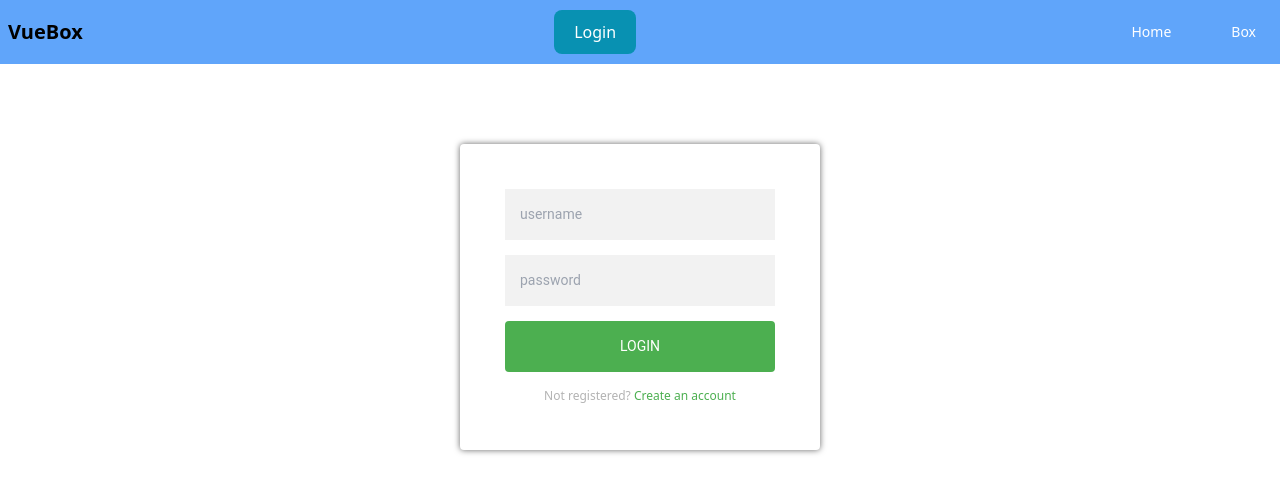
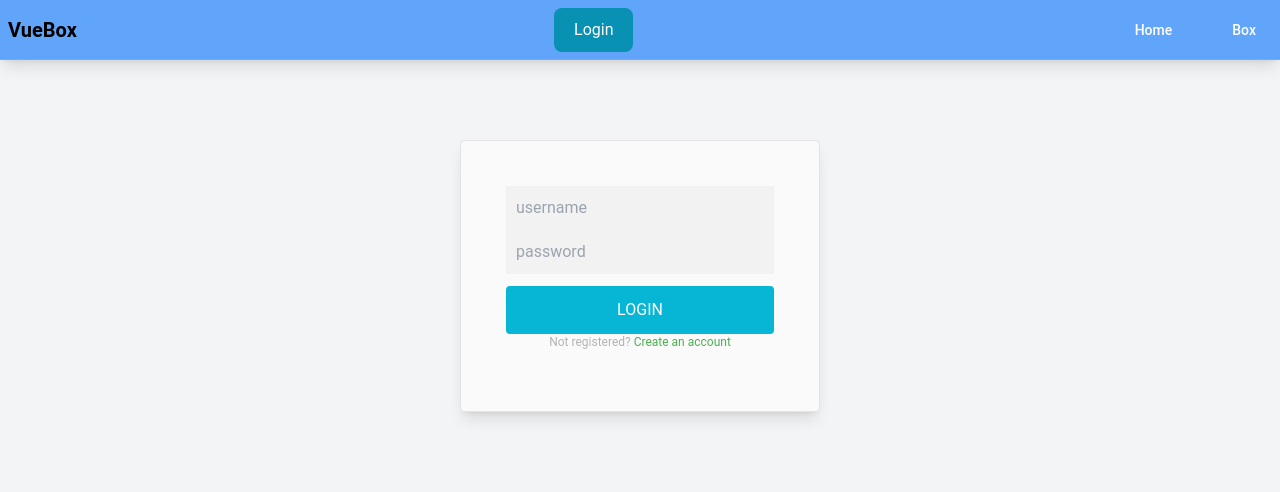
Before and after one commit to vince115/vuebox, a Vue app: page /vuebox/login in a window 1280 px wide. Shown: the top 492 px of the page. Built offline with nearby package versions, Linux system fonts and the light colour scheme.

Commit message:
refine login

```diff
--- a/package.json
+++ b/package.json
@@ -12,7 +12,8 @@
     "@vueuse/core": "^8.2.6",
     "pinia": "^2.0.13",
     "vue": "^3.2.25",
-    "vue-router": "^4.0.14"
+    "vue-router": "^4.0.14",
+    "vuetify": "3.0.0-beta.1"
   },
   "devDependencies": {
     "@vitejs/plugin-vue": "^2.3.1",
--- a/src/App.vue
+++ b/src/App.vue
@@ -12,13 +12,20 @@ const authStore = useAuthStore()
   <Navigation msg="Hello Vue 3 + TypeScript + Vite" />
   <div v-show="authStore.getIsLogin"> x: {{ boxStore.xyPosition.x.x}}, y: {{ boxStore.xyPosition.y.y}}</div>
 
-
   <!-- <div id="nav">
     <router-link to="/">Home</router-link> |
     <router-link to="/box">Box</router-link> |
     <router-link to="/user">User</router-link> |
     <router-link to="/test">Test</router-link>
   </div>-->
-  <router-view/>
+
+  <router-view />
 
 </template>
+
+<style>
+body{
+  @apply bg-gray-100 justify-center;
+
+}
+</style>
--- a/src/api/api.ts
+++ b/src/api/api.ts
@@ -5,7 +5,7 @@ import { useAuthStore } from "../store/auth";
 
 
 const service = axios.create({
-    baseURL: 'http://locahost:3000',
+    baseURL: 'http://locahost:3000/api',
     headers: {
         'Content-Type': 'application/json'
     },
--- a/src/api/auth.ts
+++ b/src/api/auth.ts
@@ -2,7 +2,7 @@ import apiService from '../api/api';
 export const apiAuth = (data:any) => {
     console.log(777)
     apiService({
-        url: "api/login",
+        url: "/login",
         method: "post",
         data,
     })
--- a/src/components/Navbar.vue
+++ b/src/components/Navbar.vue
@@ -10,15 +10,13 @@ export default defineComponent({
   setup() {
     let token = localStorage.getItem("token");
     const router = useRouter();
-
-    console.log("onNavLoad");
+    //console.log("onNavLoad");
 
     const authStore = useAuthStore();
     console.log('authStore', authStore);
     console.log('authStore.isLogin', authStore.isLogin);
 
     const onLogout = async() => {
-
       console.log("onLogout");
       try{
           await useAuthStore().Logout();
@@ -67,11 +65,14 @@ export default defineComponent({
 
 <style>
 .nav-navbar {
-  @apply bg-white
-    border-gray-200
+  @apply bg-blue-400
+    shadow-lg
+    border-b-[1px]
+    border-gray-400
     px-2
-    py-2.5
-    bg-blue-400;
+    py-2
+    h-[60px];
+
 }
 .nav-container {
   @apply container
--- a/src/main.ts
+++ b/src/main.ts
@@ -3,11 +3,22 @@ import App from './App.vue'
 import router from './router'
 import store from './store'
 import './global.scss'
+import 'vuetify/styles'
+import { createVuetify } from 'vuetify'
+import * as components from 'vuetify/components'
+import * as directives from 'vuetify/directives'
+
 import { worker } from './mocks/browser'
+
+const app = createApp(App)
+const vuetify = createVuetify({
+    components,
+    directives,
+})
 
 if (process.env.NODE_ENV === 'development') {
     //const { worker } = require('./mocks/browser')
     worker.start()
 }
 
-createApp(App).use(store).use(router).mount('#app')
+app.use(store).use(router).use(vuetify).mount('#app')
--- a/src/mocks/handlers.ts
+++ b/src/mocks/handlers.ts
@@ -12,14 +12,10 @@ export const handlers = [
   }),
 
   rest.post('api/login', (req, res, ctx) => {
-
     const userInfo = JSON.parse(JSON.stringify(req.body))
-    const { username, password } = userInfo
     console.log(999)
     console.log('userInfo',userInfo)
-    console.log('username',username)
-    console.log('password',password)
-        if (username == 'abc@gmail.com' && password == 'Abc1234'){
+        if (userInfo.username.value == 'abc@gmail.com' && userInfo.password.value == 'Abc1234'){
            console.log('帳密吻合');
            return res(
             ctx.status(200),
@@ -31,8 +27,6 @@ export const handlers = [
             }),
 
           )
-        }else if(username == '' || password == ''){
-          alert('帳密為空，請重新輸入');
         }else{
           return res(
             ctx.status(400),
@@ -40,7 +34,9 @@ export const handlers = [
               code: 30001,
               msg:'帳號不存在或密碼錯誤，請重新輸入。',
             }),
+
           )
+
 
         }
   }),
--- a/src/store/auth.ts
+++ b/src/store/auth.ts
@@ -7,8 +7,8 @@ export const useAuthStore = defineStore({
   state: () => {
     return {
         token: null,
-        username: '',
-        password: '',
+        username: { value: '', msg: '' },
+        password: { value: '', msg: '' },
         isLogin: false
     }
   },
@@ -26,23 +26,31 @@ export const useAuthStore = defineStore({
   },
   actions: {
     async toLogin(params:any){
-      console.log(622);
+      console.log(611)
       //get
-      await axios.get('api');
-
+      try{
+        console.log(612)
+        await axios.get('api')
+      }
+      catch(error){
+        console.log(614)
+        console.log(error)
+      }
       //post
-      //await apiAuth(params);
-      console.log('params',params);
+      try{
         const axiosResponse = await axios.post('api/login', params)
         // // // let myparams = JSON.parse(JSON.stringify(params))
         // // // console.log('params.username',myparams.username)
         if (axiosResponse){
-      // // const token = `${axiosResponse.token}`;
-      // //   console.log('axiosResponse',axiosResponse);
-      // //   console.log('axiosResponse.isLogin',axiosResponse.data.isLogin);
             localStorage.setItem("token",'Bearer ohmytoken');
             this.isLogin = axiosResponse.data.isLogin
           }
+      }
+      catch(error){
+        console.log(401)
+        console.log(error);
+      }
+
     },
 
     async Logout(){
@@ -59,9 +67,9 @@ export const useAuthStore = defineStore({
     //   this.user = (await axios.get("api/me")).data;
     //   this.loggedIn = true;
     // },
-    setIsLogin(state:any) {
-      this.state = state
-    }
+    // setIsLogin(state:any) {
+    //   this.state = state
+    // }
 
 
   }
--- a/src/views/Login.vue
+++ b/src/views/Login.vue
@@ -2,24 +2,30 @@
 import { ref, reactive } from "vue"
 import { useRouter } from 'vue-router'
 import { useAuthStore } from '../store/auth'
+// import { nextTick } from 'vue'
 import { reg_email, reg_pwd } from "../utils/validate"
 
-// const form = ref({});
 const loading = ref(false);
 const router = useRouter();
-const userInfo = JSON.parse(JSON.stringify(reactive({ username:'',password:'' })))
+
+const userInfo = JSON.parse(JSON.stringify(reactive({
+  username: { value: '', msg: '' },
+  password: { value: '', msg: '' }
+})))
+
+
 const onValidate = (userInfo:any, key:string) => {
 
-  let checkEmail = reg_email(userInfo.username)
-  let checkPWD = reg_pwd(userInfo.password)
+  let checkEmail = reg_email(userInfo.username.value)
+  let checkPWD = reg_pwd(userInfo.password.value)
   const arr =[checkEmail, checkPWD]
   // 驗證未通過則顯示msg內的訊息
   switch (key) {
     case 'email':
-          checkEmail == true ? userInfo.username = userInfo.username : userInfo.username = 'Email格式錯誤或未輸入'
+          checkEmail == true ? userInfo.username.msg = '' : userInfo.username.msg = 'Email格式錯誤或未輸入'
           break
     case 'pwd':
-          checkPWD == true ? userInfo.password = userInfo.password : userInfo.password = '密碼格式錯誤或未輸入'
+          checkPWD == true ? userInfo.password.msg = '' : userInfo.password.msg = '密碼格式錯誤或未輸入'
           break
   }
   let result = arr.find((item) => {
@@ -30,17 +36,18 @@ const onValidate = (userInfo:any, key:string) => {
 
 }
 
-const onLogin = async(userInfo:object)=>{
-  console.log('userInfo',userInfo)
+const onLogin = async(userInfo:any)=>{
+  console.log(111)
   loading.value = true;
   try{
     await useAuthStore().toLogin(userInfo)
-    console.log(111)
+    console.log(123)
+    router.push({ name: "Home" });
   }catch(error){
-    console.log(404)
-  //
+    console.log(104)
+    return error
   }
-   router.push({ name: "Home" });
+
 }
 
 
@@ -49,8 +56,14 @@ const onLogin = async(userInfo:object)=>{
 <template>
   <div class="login">
   <form @submit.prevent="onLogin(userInfo)" class="form">
-    <input type="text" id="username" placeholder="username" v-model="userInfo.username" @change="onValidate(userInfo, 'email')" autocomplete="username"/>
-    <input type="password" id="password" placeholder="password" v-model="userInfo.password" @change="onValidate(userInfo, 'pwd')" autocomplete="current-password" />
+    <input type="text" id="username" placeholder="username" v-model="userInfo.username.value"  @change="onValidate(userInfo, 'email')" autocomplete="username.value"/>
+    <p class="text-xs text-red-500 h-7">{{  userInfo.username.msg }}</p>
+<!-- <v-alert   prominent density="compact"
+      type="error"
+      variant="outlined">I'm Alert Message</v-alert> -->
+    <input type="password" id="password" placeholder="password" v-model="userInfo.password.value" @change="onValidate(userInfo, 'pwd')" autocomplete="current-password" />
+
+    <p class="text-xs text-red-500 h-7">{{ userInfo.password.msg }}</p>
     <button type="submit" class="button">login</button>
     <p class="message">Not registered? <a href="#">Create an account</a></p>
   </form>
@@ -61,78 +74,72 @@ const onLogin = async(userInfo:object)=>{
 button.button{
   @apply m-0 px-4 py-2 text-white bg-cyan-500 rounded
 }
-.form {
-  position: relative;
-  z-index: 1;
-  background: #FFFFFF;
-  max-width: 360px;
-  margin: 80px auto 100px;
-  padding: 45px;
-  text-align: center;
-  box-shadow: 0 0 6px 0 rgba(0, 0, 0, 0.6);
-  @apply rounded
+.form{
+  @apply
+  relative
+  rounded
+  z-10
+  bg-zinc-50
+  max-w-[360px]
+  mt-[80px]
+  mx-auto
+  mb-[100px]
+  p-[45px]
+  text-center
+  border-[1px]
+  border-zinc-200
+  shadow-lg
 }
 .form input {
-  font-family: "Roboto", sans-serif;
-  outline: 0;
-  background: #f2f2f2;
-  width: 100%;
-  border: 0;
-  margin: 0 0 15px;
-  padding: 15px;
-  box-sizing: border-box;
-  font-size: 14px;
+  @apply m-0
+  p-2.5
+  w-full
+  bg-[#f2f2f2]
+  box-border
+  text-base
+  border-[1px]
+  border-zinc-100
 }
 .form button {
   font-family: "Roboto", sans-serif;
   text-transform: uppercase;
-  outline: 0;
-  background: #4CAF50;
-  width: 100%;
-  border: 0;
-  padding: 15px;
-  color: #FFFFFF;
-  font-size: 14px;
-  -webkit-transition: all 0.3 ease;
-  transition: all 0.3 ease;
-  cursor: pointer;
+  @apply mt-3 p-3
+  w-full
+  text-base
 }
-.form button:hover,.form button:active,.form button:focus {
-  background: #43A047;
+.form button:hover,
+.form button:active,
+.form button:focus {
+  @apply bg-[#43A047]
 }
 .form .message {
-  margin: 15px 0 0;
-  color: #b3b3b3;
-  font-size: 12px;
+  @apply m-0 mb-4
+  text-[#b3b3b3]
+  text-xs
 }
 .form .message a {
-  color: #4CAF50;
-  text-decoration: none;
+  @apply text-[#4CAF50]
+  no-underline
 }
 .form .register-form {
-  display: none;
+  @apply object-none
 }
 .container {
-  position: relative;
-  z-index: 1;
-  max-width: 300px;
-  margin: 0 auto;
+  @apply relative
+  z-10
+  m-0 mx-auto
+  max-w-[300px]
 }
 .container:before, .container:after {
-  content: "";
-  display: block;
-  clear: both;
+  @apply block clear-both content-none
 }
 .container .info {
-  margin: 50px auto;
-  text-align: center;
+  @apply mx-auto my-12 text-center
 }
 .container .info h1 {
-  margin: 0 0 15px;
-  padding: 0;
-  font-size: 36px;
-  font-weight: 300;
-  color: #1a1a1a;
+  @apply m-0 mb-4 p-0
+  text-base
+  text-[#1a1a1a]
 }
 .container .info span {
   color: #4d4d4d;
```
Lines whose indentation alone changed are shown as unchanged.
